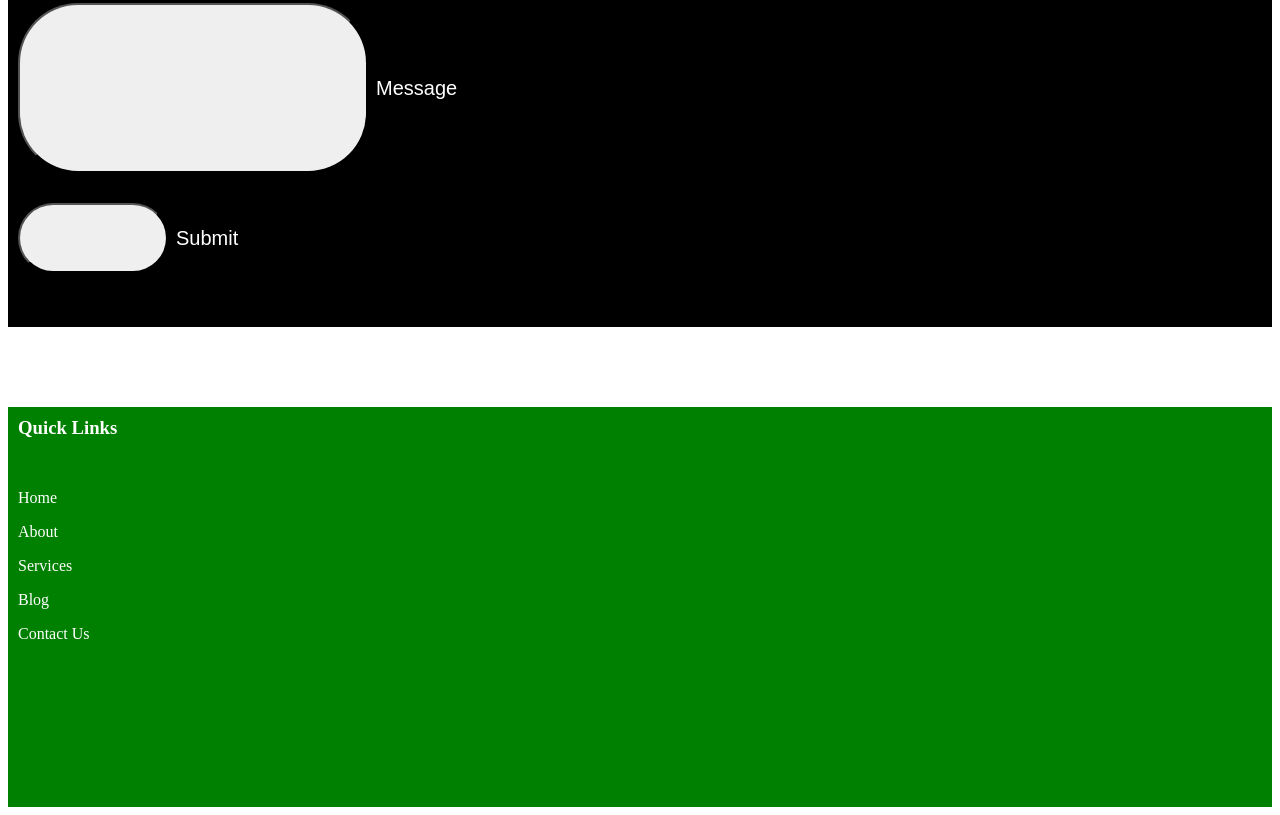
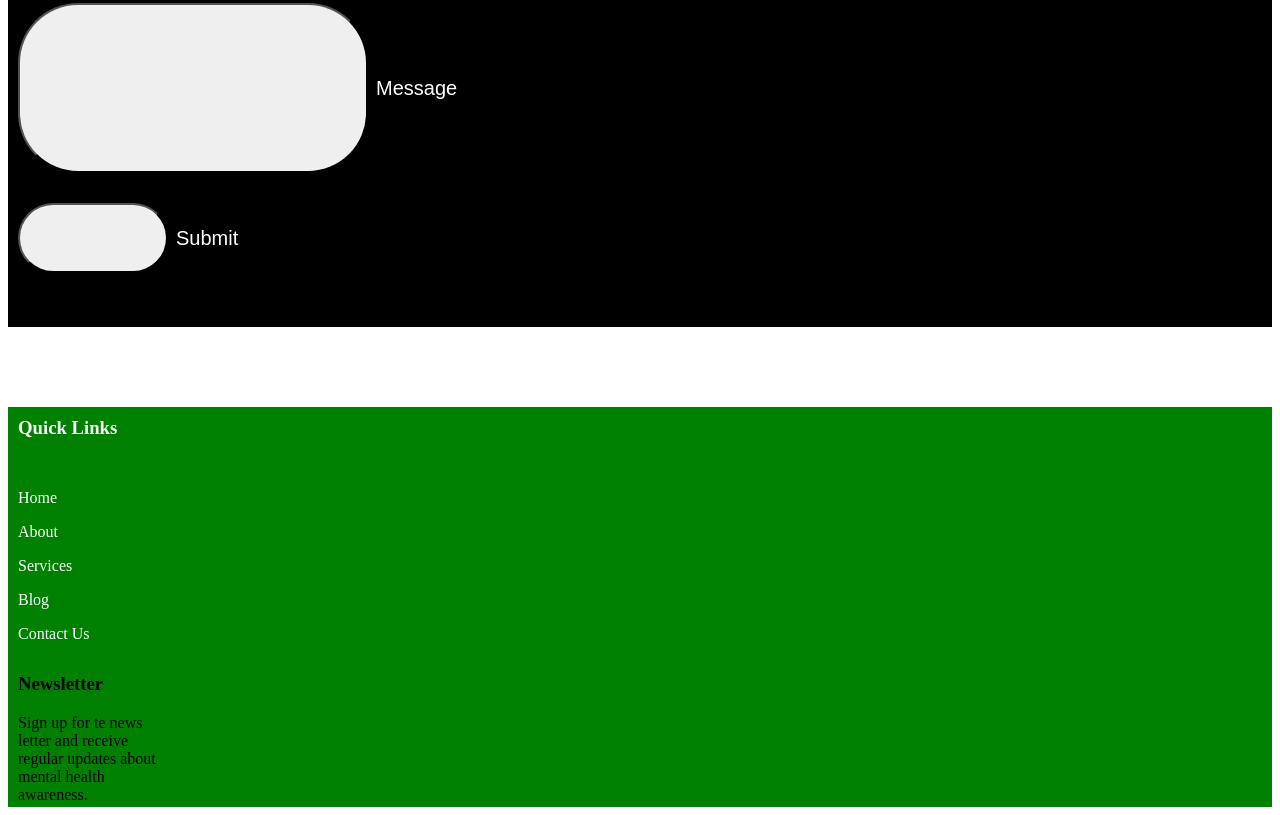
Before and after one commit to Nyanjuimarvin/neurosolve, a plain HTML site: page index.html in a window 1280 px wide. Shown: the part 1916-2731 px from the top of the page. Drawn offline with Linux system fonts and the light colour scheme.

Commit message:
Addition of the newsletter icon

```diff
--- a/index.html
+++ b/index.html
@@ -81,6 +81,11 @@
                             <p>Blog</p>
                             <p>Contact Us</p>
                         </div>
+                        <div class="sub">
+                            <h3>Newsletter</h3>
+                            <p>Sign up for te news letter and receive <br> regular updates about mental health <br> awareness.</p>
+
+                        </div>
 
 
                     </footer>
```
